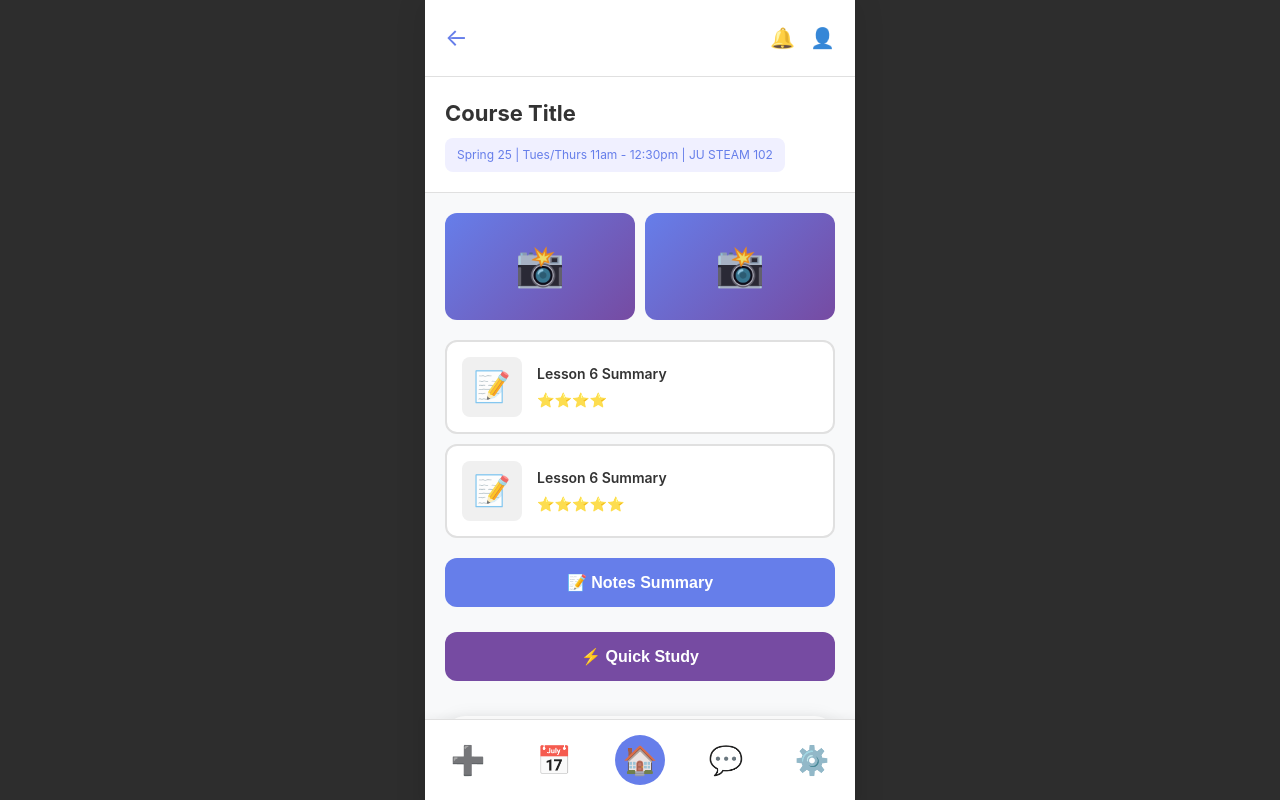
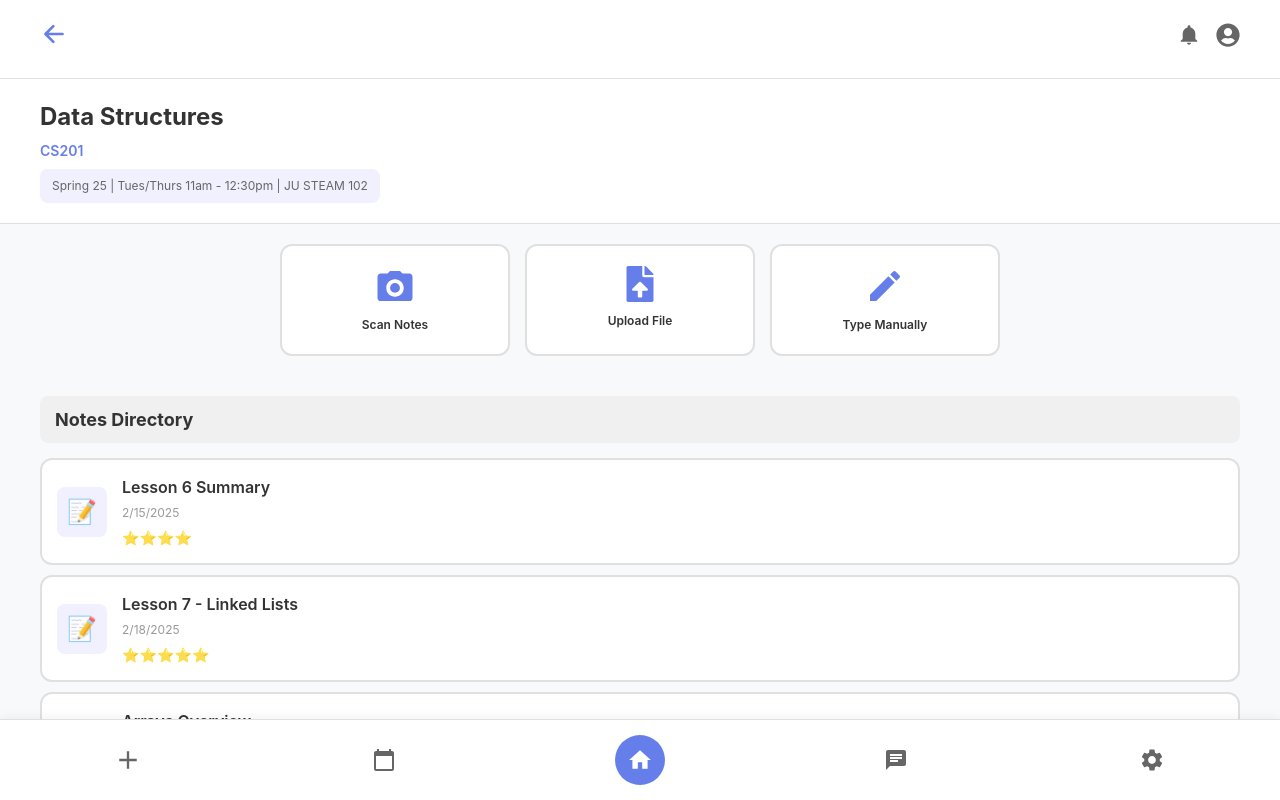
Before and after one commit to 2matt24/CS456Project, a React (Vite) app in the folder frontend/: page /course/1 in a window 1280 px wide. Shown: the top 800 px of the page. Built offline with nearby package versions, Linux system fonts and the light colour scheme.

Commit message:
ui upgrades
changed the courses layout and bottom navbar

```diff
--- a/frontend/package.json
+++ b/frontend/package.json
@@ -12,6 +12,7 @@
   "dependencies": {
     "react": "^19.2.0",
     "react-dom": "^19.2.0",
+    "react-icons": "^5.5.0",
     "react-router-dom": "^7.13.0"
   },
   "devDependencies": {
--- a/frontend/src/pages/CoursePage.jsx
+++ b/frontend/src/pages/CoursePage.jsx
@@ -1,50 +1,92 @@
-import StudyTimer from '../components/StudyTimer.jsx';
 import React, { useState } from 'react';
 import { useNavigate, useParams } from 'react-router-dom';
+import { IoArrowBack } from 'react-icons/io5';
+import { IoMdNotifications, IoMdAdd, IoMdCamera, IoMdCreate } from 'react-icons/io';
+import { MdCalendarToday, MdHome, MdChat, MdSettings } from 'react-icons/md';
+import { FaUserCircle, FaFileUpload } from 'react-icons/fa';
 import '../styles/CoursePage.css';
 
 function CoursePage() {
   const navigate = useNavigate();
   const { courseId } = useParams();
-  const [activeTab, setActiveTab] = useState('notes');
 
   const course = {
-    name: 'Spring 25 | Tues/Thurs 11am - 12:30pm | JU STEAM 102',
-    notes: [
-      { id: 1, title: 'Lesson 6 Summary', image: '📝', rating: 4 },
-      { id: 2, title: 'Lesson 6 Summary', image: '📝', rating: 5 },
-    ]
+    name: 'Data Structures',
+    code: 'CS201',
+    schedule: 'Spring 25 | Tues/Thurs 11am - 12:30pm | JU STEAM 102',
   };
+
+  // Mock notes
+  const notes = [
+    { id: 1, title: 'Lesson 6 Summary', date: '2/15/2025', rating: 4 },
+    { id: 2, title: 'Lesson 7 - Linked Lists', date: '2/18/2025', rating: 5 },
+    { id: 3, title: 'Arrays Overview', date: '2/12/2025', rating: 3 },
+  ];
 
   return (
     <div className="course-container">
+      {/* Top navigation */}
       <div className="navbar">
-        <div className="menu-icon" onClick={() => navigate('/dashboard')}>←</div>
+        <div className="menu-icon" onClick={() => navigate('/dashboard')}>
+          <IoArrowBack size={28} />
+        </div>
         <div className="nav-icons">
-          <span className="icon">🔔</span>
-          <span className="icon">👤</span>
+          <span className="icon">
+            <IoMdNotifications size={24} />
+          </span>
+          <span className="icon">
+            <FaUserCircle size={24} />
+          </span>
         </div>
       </div>
 
       {/* Course header */}
       <div className="course-header">
-        <h2 className="course-title">Course Title</h2>
-        <p className="course-info">{course.name}</p>
+        <h2 className="course-title">{course.name}</h2>
+        <p className="course-code">{course.code}</p>
+        <p className="course-info">{course.schedule}</p>
       </div>
 
-      {/* Course images/materials */}
-      <div className="course-images">
-        <div className="image-placeholder">📸</div>
-        <div className="image-placeholder">📸</div>
+      {/* Upload Options */}
+      <div className="upload-options">
+        <div
+          className="upload-option"
+          onClick={() => navigate(`/course/${courseId}/notes/scan`)}
+        >
+          <IoMdCamera size={40} />
+          <span>Scan Notes</span>
+        </div>
+
+        <div
+          className="upload-option"
+          onClick={() => navigate(`/course/${courseId}/notes/upload`)}
+        >
+          <FaFileUpload size={36} />
+          <span>Upload File</span>
+        </div>
+
+        <div
+          className="upload-option"
+          onClick={() => navigate(`/course/${courseId}/notes/new`)}
+        >
+          <IoMdCreate size={40} />
+          <span>Type Manually</span>
+        </div>
       </div>
 
-      {/* Notes list */}
+      {/* Notes Directory */}
       <div className="notes-section">
-        {course.notes.map(note => (
-          <div key={note.id} className="note-card">
-            <div className="note-icon">{note.image}</div>
+        <h3 className="section-title">Notes Directory</h3>
+        {notes.map(note => (
+          <div
+            key={note.id}
+            className="note-item"
+            onClick={() => navigate(`/course/${courseId}/note/${note.id}`)}
+          >
+            <div className="note-icon">📝</div>
             <div className="note-details">
               <h4>{note.title}</h4>
+              <p className="note-date">{note.date}</p>
               <div className="rating">
                 {'⭐'.repeat(note.rating)}
               </div>
@@ -53,29 +95,33 @@ function CoursePage() {
         ))}
       </div>
 
-     {/* Action buttons */}
+      {/* Action buttons */}
       <div className="action-buttons">
         <button
           className="btn-action btn-primary"
-          onClick={() => navigate(`/course/${courseId}/notes/new`)}
+          onClick={() => navigate(`/course/${courseId}/quick-study`)}
         >
-          📝 Notes Summary
-        </button>
-        <button className="btn-action btn-secondary">
           ⚡ Quick Study
         </button>
       </div>
 
-      {/* Study Timer */}
-      <StudyTimer />
-
       {/* Bottom navigation */}
       <div className="bottom-nav">
-        <div className="nav-item">➕</div>
-        <div className="nav-item">📅</div>
-        <div className="nav-item active">🏠</div>
-        <div className="nav-item">💬</div>
-        <div className="nav-item">⚙️</div>
+        <div className="nav-item">
+          <IoMdAdd size={28} />
+        </div>
+        <div className="nav-item">
+          <MdCalendarToday size={24} />
+        </div>
+        <div className="nav-item active">
+          <MdHome size={26} />
+        </div>
+        <div className="nav-item">
+          <MdChat size={24} />
+        </div>
+        <div className="nav-item">
+          <MdSettings size={26} />
+        </div>
       </div>
     </div>
   );
--- a/frontend/src/styles/CoursePage.css
+++ b/frontend/src/styles/CoursePage.css
@@ -8,6 +8,32 @@
   position: relative;
 }
 
+.navbar {
+  display: flex;
+  justify-content: space-between;
+  align-items: center;
+  padding: 20px;
+  background: white;
+  border-bottom: 1px solid #e0e0e0;
+}
+
+.menu-icon {
+  font-size: 24px;
+  cursor: pointer;
+  color: #667eea;
+}
+
+.nav-icons {
+  display: flex;
+  gap: 15px;
+}
+
+.icon {
+  font-size: 20px;
+  cursor: pointer;
+  color: #666;
+}
+
 .course-header {
   padding: 20px;
   background: white;
@@ -15,44 +41,81 @@
 }
 
 .course-title {
-  font-size: 22px;
+  font-size: 24px;
   font-weight: bold;
   color: #333;
+  margin-bottom: 5px;
+}
+
+.course-code {
+  font-size: 14px;
+  color: #667eea;
+  font-weight: 600;
   margin-bottom: 8px;
 }
 
 .course-info {
   font-size: 12px;
-  color: #667eea;
+  color: #666;
   background: #f0f0ff;
   padding: 8px 12px;
   border-radius: 8px;
   display: inline-block;
 }
 
-.course-images {
+/* Upload Options */
+.upload-options {
   display: grid;
-  grid-template-columns: repeat(2, 1fr);
-  gap: 10px;
+  grid-template-columns: repeat(3, 1fr);
+  gap: 15px;
   padding: 20px;
+  margin-bottom: 20px;
 }
 
-.image-placeholder {
-  aspect-ratio: 16/9;
-  background: linear-gradient(135deg, #667eea 0%, #764ba2 100%);
+.upload-option {
+  background: white;
   border-radius: 12px;
+  padding: 20px 10px;
   display: flex;
+  flex-direction: column;
   align-items: center;
-  justify-content: center;
-  font-size: 40px;
+  gap: 10px;
+  cursor: pointer;
+  border: 2px solid #e0e0e0;
+  transition: all 0.3s;
 }
 
+.upload-option:hover {
+  border-color: #667eea;
+  transform: translateY(-3px);
+  box-shadow: 0 4px 12px rgba(102, 126, 234, 0.2);
+}
+
+.upload-option svg {
+  color: #667eea;
+}
+
+.upload-option span {
+  font-size: 12px;
+  font-weight: 600;
+  color: #333;
+  text-align: center;
+}
+
+/* Notes Section */
 .notes-section {
   padding: 0 20px;
   margin-bottom: 20px;
 }
 
-.note-card {
+.section-title {
+  font-size: 18px;
+  font-weight: bold;
+  color: #333;
+  margin-bottom: 15px;
+}
+
+.note-item {
   background: white;
   border-radius: 12px;
   padding: 15px;
@@ -61,23 +124,41 @@
   align-items: center;
   gap: 15px;
   border: 2px solid #e0e0e0;
+  cursor: pointer;
+  transition: all 0.3s;
+}
+
+.note-item:hover {
+  border-color: #667eea;
+  transform: translateX(3px);
 }
 
 .note-icon {
-  width: 60px;
-  height: 60px;
-  background: #f0f0f0;
+  width: 50px;
+  height: 50px;
+  background: #f0f0ff;
   border-radius: 8px;
   display: flex;
   align-items: center;
   justify-content: center;
-  font-size: 30px;
+  font-size: 24px;
+  flex-shrink: 0;
+}
+
+.note-details {
+  flex: 1;
 }
 
 .note-details h4 {
-  font-size: 14px;
+  font-size: 16px;
   font-weight: 600;
   color: #333;
+  margin-bottom: 5px;
+}
+
+.note-date {
+  font-size: 12px;
+  color: #999;
   margin-bottom: 5px;
 }
 
@@ -117,7 +198,72 @@
   color: white;
 }
 
-.btn-action.btn-secondary {
-  background: #764ba2;
+.bottom-nav {
+  position: fixed;
+  bottom: 0;
+  left: 50%;
+  transform: translateX(-50%);
+  max-width: 430px;
+  width: 100%;
+  background: white;
+  display: flex;
+  justify-content: space-around;
+  padding: 15px 0;
+  border-top: 1px solid #e0e0e0;
+  box-shadow: 0 -2px 10px rgba(0, 0, 0, 0.05);
+}
+
+.nav-item {
+  font-size: 28px;
+  cursor: pointer;
+  width: 50px;
+  height: 50px;
+  display: flex;
+  align-items: center;
+  justify-content: center;
+  border-radius: 50%;
+  transition: background 0.3s;
+  color: #666;
+}
+
+.nav-item.active {
+  background: #667eea;
   color: white;
 }
+
+.nav-item:hover {
+  background: #f0f0f0;
+}
+
+.nav-item.active:hover {
+  background: #5568d3;
+}
+
+/* Responsive Design */
+@media (min-width: 768px) {
+  .course-container {
+    max-width: 100%;
+    box-shadow: none;
+  }
+
+  .navbar,
+  .course-header,
+  .upload-options,
+  .notes-section,
+  .action-buttons {
+    max-width: 1400px;
+    margin-left: auto;
+    margin-right: auto;
+    padding-left: 40px;
+    padding-right: 40px;
+  }
+
+  .upload-options {
+    grid-template-columns: repeat(3, 1fr);
+    max-width: 800px;
+  }
+
+  .bottom-nav {
+    max-width: 1400px;
+  }
+}
--- a/frontend/src/styles/Dashboard.css
+++ b/frontend/src/styles/Dashboard.css
@@ -87,6 +87,7 @@
   justify-content: center;
   border-radius: 50%;
   transition: background 0.3s;
+  color:#5568d3
 }
 
 .nav-item.active {
@@ -116,3 +117,50 @@
     border-radius: 12px;
     margin: 20px;
 }
+/* Responsive Design - Mobile First */
+@media (min-width: 768px) {
+  /* Tablet and Desktop */
+  .dashboard-container {
+    max-width: 100%;
+    margin: 0;
+    box-shadow: none;
+    background: #f8f9fa;
+  }
+
+  .navbar {
+    max-width: 1400px;
+    margin: 0 auto;
+    padding: 20px 40px;
+  }
+
+  .welcome-text {
+    max-width: 1400px;
+    margin: 0 auto;
+    padding: 30px 40px;
+    font-size: 32px;
+  }
+
+  .section {
+    max-width: 1400px;
+    margin: 0 auto 40px;
+    padding: 0 40px;
+  }
+
+  .courses-grid {
+    display: grid;
+    grid-template-columns: repeat(2, 1fr);
+    gap: 20px;
+  }
+
+  .bottom-nav {
+    max-width: 1400px;
+    padding: 20px 0;
+  }
+}
+
+@media (min-width: 1200px) {
+  /* Large Desktop */
+  .courses-grid {
+    grid-template-columns: repeat(2, 1fr);
+  }
+}
--- a/frontend/src/styles/Login.css
+++ b/frontend/src/styles/Login.css
@@ -132,3 +132,25 @@
 form {
     width: 100%;
 }
+/* Responsive Design */
+@media (min-width: 768px) {
+  .login-container {
+    background: linear-gradient(135deg, #667eea 0%, #764ba2 100%);
+    padding: 40px;
+  }
+
+  .login-card {
+    max-width: 500px;
+    padding: 60px 50px;
+  }
+
+  .app-title {
+    font-size: 36px;
+  }
+
+  .robot-illustration {
+    width: 180px;
+    height: 180px;
+    font-size: 140px;
+  }
+}
```
Also changed, not shown: frontend/src/pages/Dashboard.jsx (+29 -8 lines), frontend/src/pages/Login.jsx (+19 -18 lines), frontend/src/pages/NotesPage.jsx (+25 -7 lines), frontend/src/services/api.js (renamed from frontend/src/api.js), 1 other file (tests, documents, lock files or other folders).
